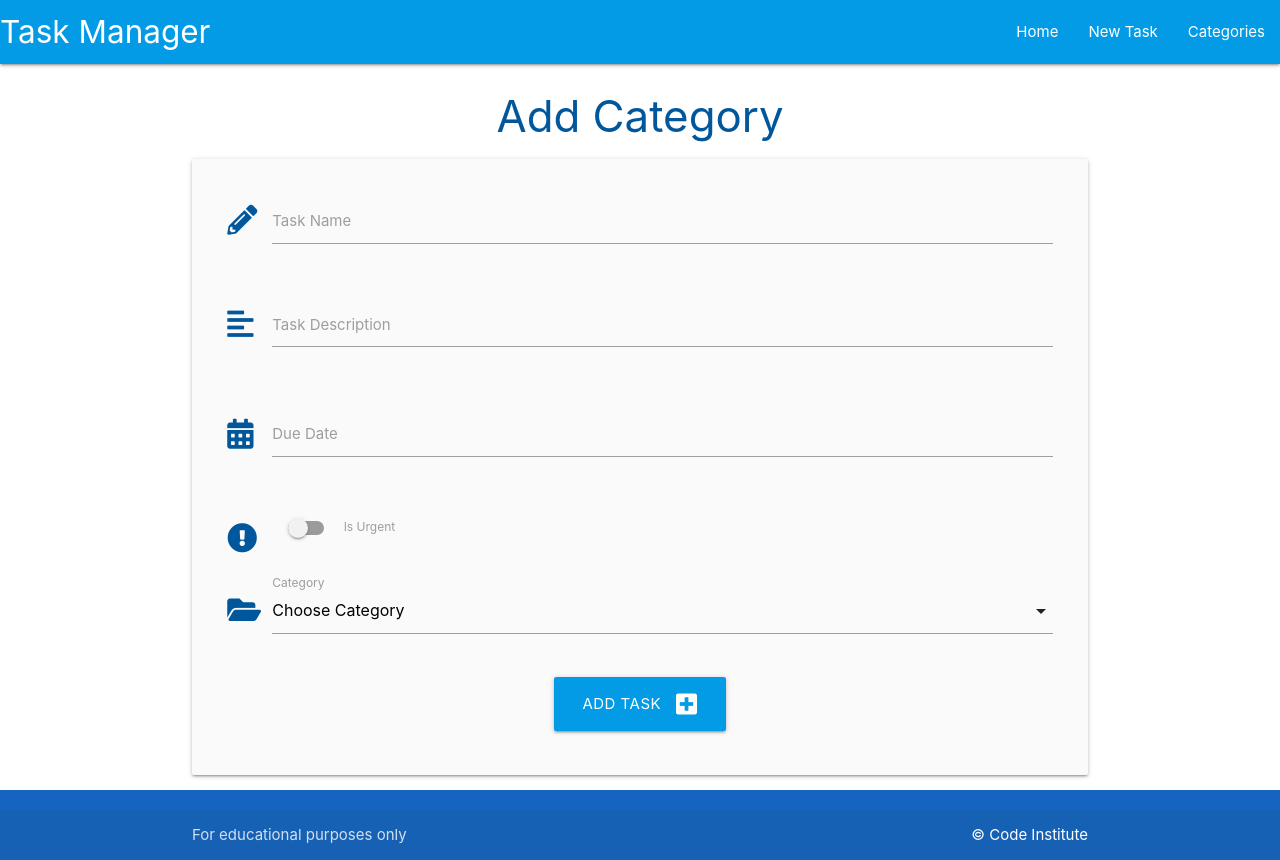
After one commit to Jddelara01/task-manager-flask-sqlalchemy, a Flask app: page /add_task in a window 1280 px wide. The commit adds this page. Run offline with Flask 2, Linux system fonts and the light colour scheme; data that the repository does not hold is empty.

Commit message:
Add adding task functionality

```diff
--- a/taskmanager/routes.py
+++ b/taskmanager/routes.py
@@ -41,3 +41,20 @@ def delete_category(category_id):
     db.session.delete(category)
     db.session.commit()
     return redirect(url_for("categories"))
+
+
+@app.route("/add_task", methods=["GET", "POST"])
+def add_task():
+    categories = list(Category.query.order_by(Category.category_name).all())
+    if request.method == "POST":
+        task = Task(
+            task_name=request.form.get("task_name"),
+            task_description=request.form.get("task_description"),
+            is_urgent=bool(True if request.form.get("is_urgent") else False),
+            due_date=request.form.get("due_date"),
+            category_id=request.form.get("category_id")
+        )
+        db.session.add(task)
+        db.session.commit()
+        return redirect(url_for("home"))
+    return render_template("add_task.html", categories=categories)
--- a/taskmanager/static/js/script.js
+++ b/taskmanager/static/js/script.js
@@ -1,4 +1,18 @@
-$( document ).ready(function(){
-    $(".button-collapse").sideNav();
-    $('.modal').modal();
-})
+document.addEventListener("DOMContentLoaded", function () {
+    // sidenav initialization
+    let sidenav = document.querySelectorAll(".sidenav");
+    M.Sidenav.init(sidenav);
+
+    // datepicker initialization
+    var datepicker = document.querySelectorAll('.datepicker');
+    var instances = M.Datepicker.init(datepicker, {
+        format: "dd mmmm, yyyy",
+        i18n: {
+            done: "Select"
+        }
+    });
+
+    // select initialization
+    let selects = document.querySelectorAll("select");
+    M.FormSelect.init(selects);
+});
--- /dev/null
+++ b/taskmanager/templates/add_task.html
@@ -0,0 +1,71 @@
+{% extends "base.html" %}
+{% block content %}
+
+<h3 class="light-blue-text text-darken-4 center-align">Add Category</h3>
+
+<div class="row card-panel grey lighten-5">
+    <form class="col s12" method="POST" action="{{ url_for('add_task') }}">
+        <!-- task name -->
+        <div class="row">
+            <div class="input-field col s12">
+                <i class="fas fa-pencil-alt prefix light-blue-text text-darken-4"></i>
+                <input id="task_name" name="task_name" minlength="5" maxlength="50" type="text" class="validate"
+                    required>
+                <label for="task_name">Task Name</label>
+            </div>
+        </div>
+        <!-- task description -->
+        <div class="row">
+            <div class="input-field col s12">
+                <i class="fas fa-align-left prefix light-blue-text text-darken-4"></i>
+                <textarea id="task_description" name="task_description" minlength="5" maxlength="200" type="text"
+                    class="materialize-textarea validate" required></textarea>
+                <label for="task_description">Task Description</label>
+            </div>
+        </div>
+        <!-- due date -->
+        <div class="row">
+            <div class="input-field col s12">
+                <i class="fas fa-calendar-alt prefix light-blue-text text-darken-4"></i>
+                <input id="due_date" name="due_date" type="text" class="datepicker validate" required>
+                <label for="due_date">Due Date</label>
+            </div>
+        </div>
+        <!-- is urgent -->
+        <div class="row">
+            <div class="input-field col s12">
+                <div class="switch">
+                    <i class="fas fa-exclamation-circle prefix light-blue-text text-darken-4"></i>
+                    <label for="is_urgent">
+                        <input id="is_urgent" name="is_urgent" type="checkbox">
+                        <span class="lever"></span>
+                        Is Urgent
+                    </label>
+                </div>
+            </div>
+        </div>
+        <!-- category id -->
+        <div class="row">
+            <div class="input-field col s12">
+                <i class="fas fa-folder-open prefix light-blue-text text-darken-4"></i>
+                <select id="category_id" name="category_id" class="validate" required>
+                    <option value="" disabled selected>Choose Category</option>
+                    {% for category in categories %}
+                    <option value="{{ category.id }}">{{ category.category_name }}</option>
+                    {% endfor %}
+                </select>
+                <label for="category_id">Category</label>
+            </div>
+        </div>
+        <!-- submit button -->
+        <div class="row">
+            <div class="col s12 center-align">
+                <button type="submit" class="btn-large light-blue darken-1">
+                    Add Task <i class="fas fa-plus-square right"></i>
+                </button>
+            </div>
+        </div>
+    </form>
+</div>
+
+{% endblock %}
--- a/taskmanager/templates/base.html
+++ b/taskmanager/templates/base.html
@@ -2,15 +2,16 @@
 <html lang="en">
 
 <head>
+
     <meta charset="UTF-8">
     <meta http-equiv="X-UA-Compatible" content="IE=edge">
     <meta name="viewport" content="width=device-width, initial-scale=1.0">
-    <link rel="stylesheet" href="https://cdnjs.cloudflare.com/ajax/libs/font-awesome/6.3.0/css/all.min.css"
-        integrity="sha512-SzlrxWUlpfuzQ+pcUCosxcglQRNAq/DZjVsC0lE40xsADsfeQoEypE+enwcOiGjk/bSuGGKHEyjSoQ1zVisanQ=="
+    <link rel="stylesheet" href="https://cdnjs.cloudflare.com/ajax/libs/font-awesome/5.15.3/css/all.min.css"
+        integrity="sha512-iBBXm8fW90+nuLcSKlbmrPcLa0OT92xO1BIsZ+ywDWZCvqsWgccV3gFoRBv0z+8dLJgyAHIhR35VZc2oM/gI1w=="
         crossorigin="anonymous" referrerpolicy="no-referrer">
-    <link rel="stylesheet" href="https://cdnjs.cloudflare.com/ajax/libs/materialize/0.100.2/css/materialize.min.css">
+    <link rel="stylesheet" href="https://cdnjs.cloudflare.com/ajax/libs/materialize/1.0.0/css/materialize.min.css"
+        type="text/css">
     <link rel="stylesheet" href="{{ url_for('static', filename='css/style.css') }}" type="text/css">
-
     <title>Task Manager</title>
 </head>
 
@@ -20,22 +21,22 @@
         <!-- top navbar -->
         <nav class="light-blue darken-1">
             <div class="nav-wrapper">
-                <a href="#!" class="brand-logo">Task Manager</a>
-                <a href="#" data-activates="mobile-demo" class="button-collapse"><i class="fas fa-bars"></i></a>
-                    <ul class="right hide-on-med-and-down">
-                        <li><a href="{{ url_for('home') }}">Home</a></li>
-                        <li><a href="">New Task</a></li>
-                        <li><a href="{{ url_for('categories') }}">Categories</a></li>
-                    </ul>
-
-                    <!-- mobile navbar -->
-                    <ul class="side-nav" id="mobile-demo">
-                        <li><a href="{{ url_for('home') }}">Home</a></li>
-                        <li><a href="">New Task</a></li>
-                        <li><a href="{{ url_for('categories') }}">Categories</a></li>
-                    </ul>
+                <a href="{{ url_for('home') }}" class="brand-logo">Task Manager</a>
+                <a href="#" data-target="mobile-demo" class="sidenav-trigger"><i class="fas fa-bars"></i></a>
+                <ul class="right hide-on-med-and-down">
+                    <li><a href="{{ url_for('home') }}">Home</a></li>
+                    <li><a href="{{ url_for('add_task') }}">New Task</a></li>
+                    <li><a href="{{ url_for('categories') }}">Categories</a></li>
+                </ul>
             </div>
         </nav>
+
+        <!-- mobile sidenav -->
+        <ul class="sidenav" id="mobile-demo">
+            <li><a href="{{ url_for('home') }}">Home</a></li>
+            <li><a href="{{ url_for('add_task') }}">New Task</a></li>
+            <li><a href="{{ url_for('categories') }}">Categories</a></li>
+        </ul>
     </header>
 
     <main class="container">
@@ -47,14 +48,12 @@
         <div class="footer-copyright">
             <div class="container">
                 For educational purposes only
-                <a class="grey-text text-lighten-4 right" href="https://codeinstitute.net" target="_blank">&copy; Code
-                    Institute</a>
+                <a class="white-text right" href="https://codeinstitute.net" target="_blank">&copy; Code Institute</a>
             </div>
         </div>
     </footer>
 
-    <script type="text/javascript" src="https://code.jquery.com/jquery-3.2.1.min.js"></script>
-    <script src="https://cdnjs.cloudflare.com/ajax/libs/materialize/0.100.2/js/materialize.min.js"></script>
+    <script src="https://cdnjs.cloudflare.com/ajax/libs/materialize/1.0.0/js/materialize.min.js"></script>
     <script src="{{ url_for('static', filename='js/script.js') }}"></script>
 
 </body>
```
Also changed, not shown: taskmanager/templates/task.html (+8 -0 lines).
